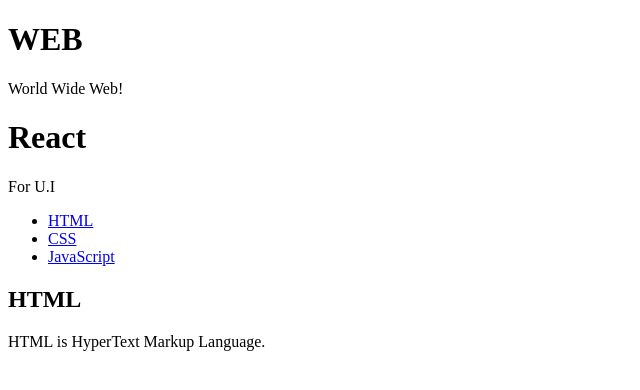
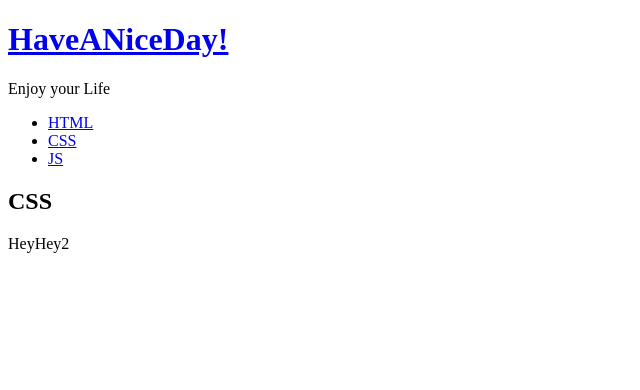
Before and after one commit to task11/react-learning, a React (Create React App) app: page / in a window 1280 px wide. Shown: the top 390 px of the page, without its empty margins (0-640 px from the left). Built offline with nearby package versions, Linux system fonts and the light colour scheme.

Commit message:
component controll

```diff
--- a/src/App.js
+++ b/src/App.js
@@ -5,13 +5,61 @@
 import Subject from './components/Subject';
 
 class App extends Component {
+  constructor(props){
+    super(props);
+    this.state = {
+      mode: "read",
+      selectedContentId: 2,
+      subject: {title: "HaveANiceDay!", sub: "Enjoy your Life"},
+      welcom: {title: "Welcome", desc: "Hello, JH!"},
+      read: {title: "Hi ~", desc: "Click WEB!!"},
+      contents: [
+        {id:1, title:"HTML", desc:"HeyHey"},
+        {id:2, title:"CSS", desc:"HeyHey2"},
+        {id:3, title:"JS", desc:"HeyHey3"}
+      ]
+    }
+  }
+
   render () {
+    var _title, _desc = null;
+    if(this.state.mode === 'welcome'){
+      _title = this.state.welcom.title;
+      _desc = this.state.welcom.desc;
+    }else if(this.state.mode === 'read'){
+      var i = 0; // 필터로 바꿔보기
+      while( i < this.state.contents.length){
+        var data = this.state.contents[i];
+        if(data.id === this.state.selectedContentId){
+          _title = data.title;
+          _desc = data.desc;
+          break;
+        }
+        i = i + 1;
+      }
+    }
+
     return (
       <div className="App">
-        <Subject title="WEB" sub="World Wide Web!"></Subject>
-        <Subject title="React" sub="For U.I"></Subject>
-        <TOC></TOC>
-        <Content title="HTML" desc="HTML is HyperText Markup Language."></Content>
+        <Subject
+          title={this.state.subject.title}
+          sub={this.state.subject.sub}
+          onChangePage={function(){
+            this.setState({
+              mode: "welcome"
+            });
+          }.bind(this)}
+        >
+        </Subject>
+
+        <TOC onChangePage={function(id){
+          this.setState({
+            mode: "read",
+            selectedContentId: Number(id)
+          });
+        }.bind(this) } data={this.state.contents}></TOC>
+
+        <Content title={_title} desc={_desc}></Content>
       </div>
     );
   }
--- a/src/components/Subject.js
+++ b/src/components/Subject.js
@@ -4,7 +4,10 @@
   render () {
     return (
       <header>
-        <h1>{this.props.title}</h1>
+        <h1><a href="/" onClick={function(e){
+          e.preventDefault();
+          this.props.onChangePage();
+        }.bind(this)}>{this.props.title}</a></h1>
         {this.props.sub}
       </header>
     );
--- a/src/components/TOC.js
+++ b/src/components/TOC.js
@@ -2,12 +2,30 @@
 
 class TOC extends Component {
   render() {
+    var lists = [];
+    var data = this.props.data
+    var i = 0;
+
+    while(i < data.length){
+      lists.push(
+        <li key={data[i].id}>
+          <a href={"/content/"+data[i].id}
+            data-id={data[i].id}
+            onClick={function(e){
+              e.preventDefault();
+              this.props.onChangePage(e.target.dataset.id);
+            }.bind(this)}
+          >{data[i].title}
+          </a>
+        </li>);
+
+      i = i + 1;
+    }
+
     return (
       <nav>
         <ul>
-          <li><a href="1.html">HTML</a></li>
-          <li><a href="2.html">CSS</a></li>
-          <li><a href="3.html">JavaScript</a></li>
+          {lists}
         </ul>
       </nav>
     );
```
